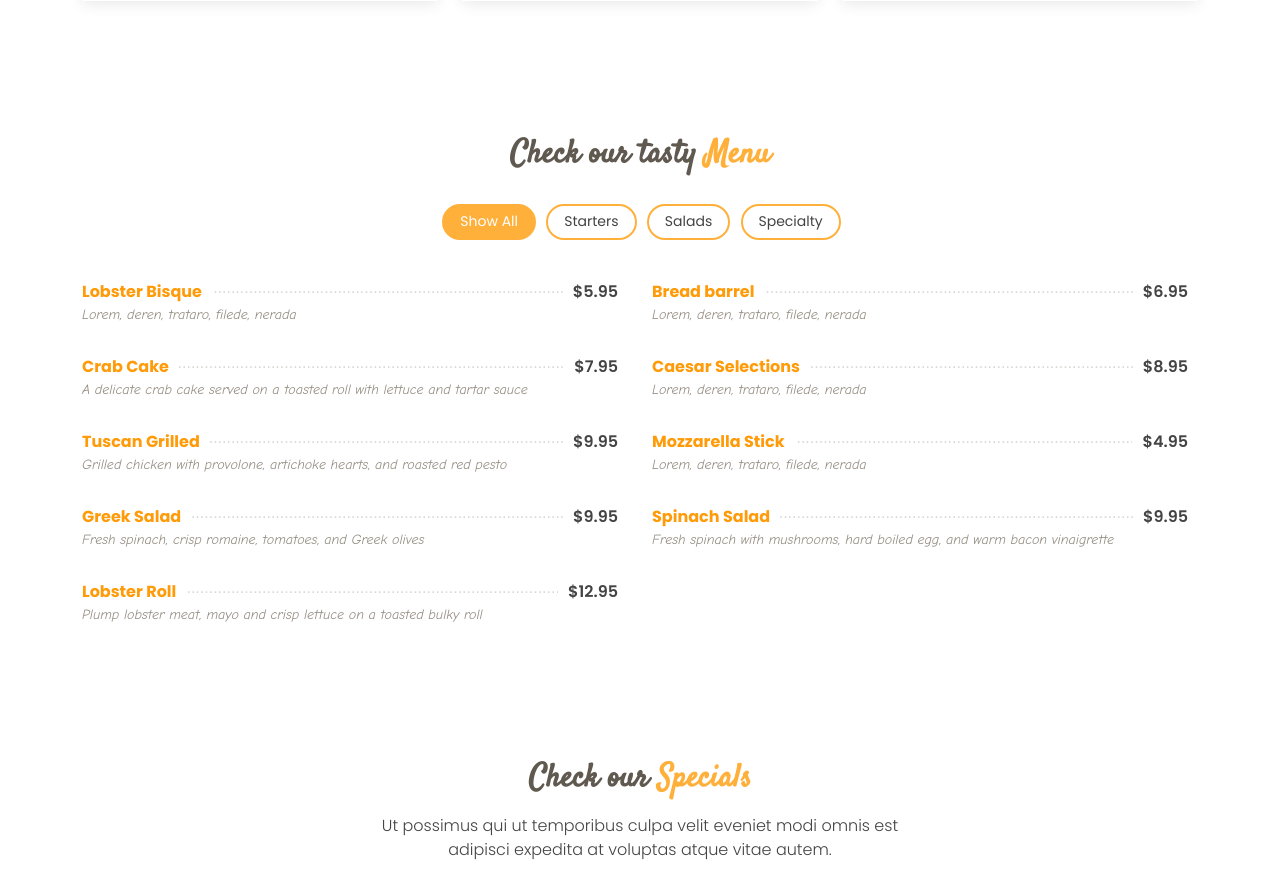
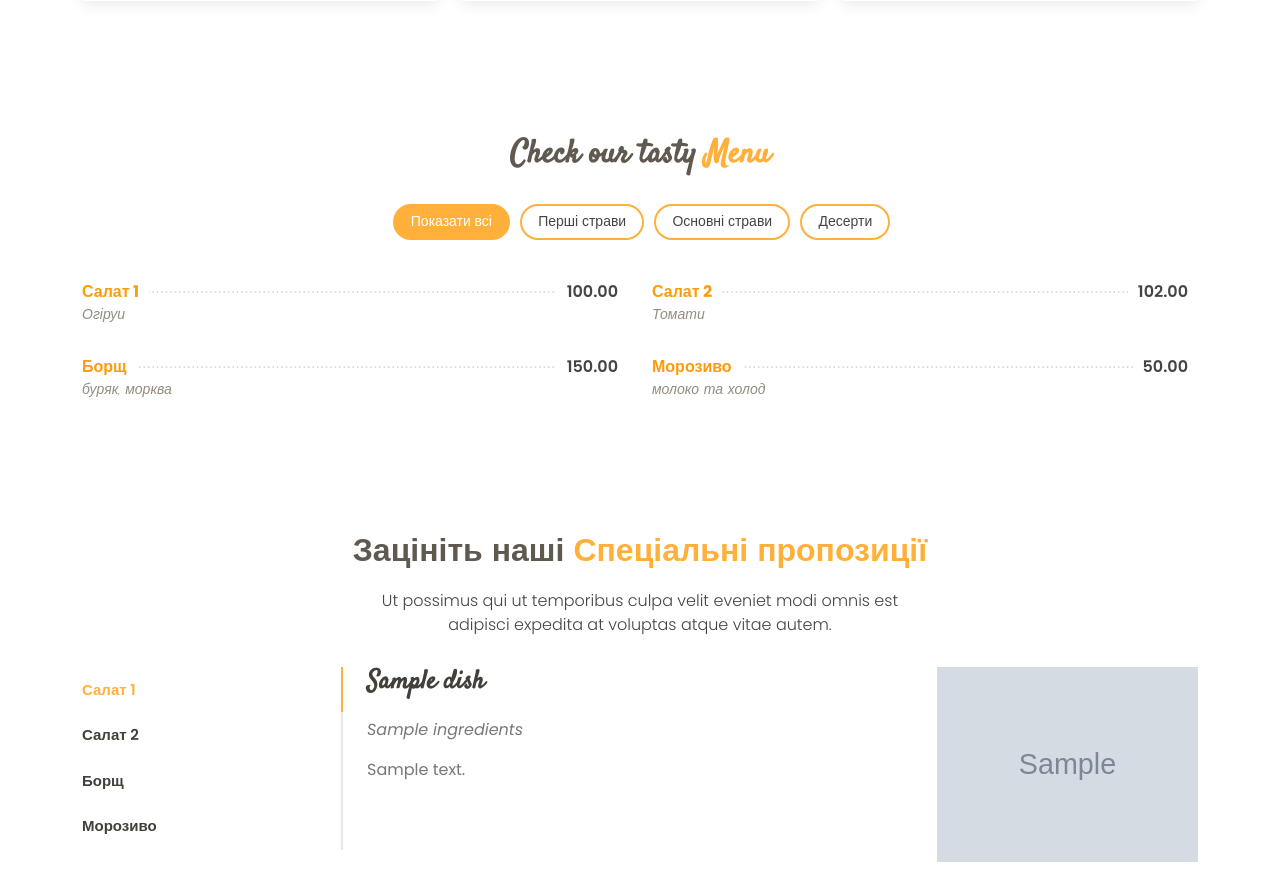
Before and after one commit to IvanBondarenkoIT/django_cafe, a Django app: template main_page/templates/main_page.html in a window 1280 px wide. Shown: the part 1894-2784 px from the top of the page. Run offline with Django 4.2, Linux system fonts and the light colour scheme; data comes from the database, SQL or seed files in the repository; both versions use the stored data as it was after the commit; the template is opened without the code that fills it: values that come from a table or form of the project are taken from there, most other values are stand-ins (such as "Sample title", 1, 10 or a date in 2020); grey boxes marked "Sample" are stand-in pictures; some libraries are stand-ins or nearby versions.

Commit message:
menu.html (done) spacials.html (done)

```diff
--- a/django_cafe/settings.py
+++ b/django_cafe/settings.py
@@ -126,6 +126,9 @@ STATICFILES_DIRS = (
     os.path.join(BASE_DIR, 'static'),
 )
 
+MEDIA_URL = '/media/'
+MEDIA_ROOT = os.path.join(BASE_DIR, 'media/')
+
 # Default primary key field type
 # https://docs.djangoproject.com/en/4.1/ref/settings/#default-auto-field
 
--- a/django_cafe/urls.py
+++ b/django_cafe/urls.py
@@ -15,8 +15,13 @@ Including another URLconf
 """
 from django.contrib import admin
 from django.urls import path, include
+from django.conf import settings
+from django.conf.urls.static import static
 
 urlpatterns = [
     path('admin/', admin.site.urls),
     path('', include('main_page.urls')),
 ]
+
+if settings.DEBUG:
+    urlpatterns += static(settings.MEDIA_URL, document_root=settings.MEDIA_ROOT)
--- a/main_page/templates/menu.html
+++ b/main_page/templates/menu.html
@@ -8,97 +8,25 @@
         <div class="row">
           <div class="col-lg-12 d-flex justify-content-center">
             <ul id="menu-flters">
-              <li data-filter="*" class="filter-active">Show All</li>
-              <li data-filter=".filter-starters">Starters</li>
-              <li data-filter=".filter-salads">Salads</li>
-              <li data-filter=".filter-specialty">Specialty</li>
+              <li data-filter="*" class="filter-active">Показати всі</li>
+              {% for category in categories %}
+                    <li data-filter=".cat{{ category.pk }}">{{ category.name }}</li>
+              {% endfor %}
             </ul>
           </div>
         </div>
 
         <div class="row menu-container">
-
-          <div class="col-lg-6 menu-item filter-starters">
+            {% for dish in dishes %}
+                <div class="col-lg-6 menu-item cat{{ dish.category.pk }}">
                     <div class="menu-content">
-              <a href="#">Lobster Bisque</a><span>$5.95</span>
+                        <a href="#">{{ dish.name }}</a><span>{{ dish.price }}</span>
                     </div>
                     <div class="menu-ingredients">
-              Lorem, deren, trataro, filede, nerada
+                        {{ dish.ingredients }}
                     </div>
                 </div>
-
-          <div class="col-lg-6 menu-item filter-specialty">
-            <div class="menu-content">
-              <a href="#">Bread barrel</a><span>$6.95</span>
-            </div>
-            <div class="menu-ingredients">
-              Lorem, deren, trataro, filede, nerada
-            </div>
-          </div>
-
-          <div class="col-lg-6 menu-item filter-starters">
-            <div class="menu-content">
-              <a href="#">Crab Cake</a><span>$7.95</span>
-            </div>
-            <div class="menu-ingredients">
-              A delicate crab cake served on a toasted roll with lettuce and tartar sauce
-            </div>
-          </div>
-
-          <div class="col-lg-6 menu-item filter-salads">
-            <div class="menu-content">
-              <a href="#">Caesar Selections</a><span>$8.95</span>
-            </div>
-            <div class="menu-ingredients">
-              Lorem, deren, trataro, filede, nerada
-            </div>
-          </div>
-
-          <div class="col-lg-6 menu-item filter-specialty">
-            <div class="menu-content">
-              <a href="#">Tuscan Grilled</a><span>$9.95</span>
-            </div>
-            <div class="menu-ingredients">
-              Grilled chicken with provolone, artichoke hearts, and roasted red pesto
-            </div>
-          </div>
-
-          <div class="col-lg-6 menu-item filter-starters">
-            <div class="menu-content">
-              <a href="#">Mozzarella Stick</a><span>$4.95</span>
-            </div>
-            <div class="menu-ingredients">
-              Lorem, deren, trataro, filede, nerada
-            </div>
-          </div>
-
-          <div class="col-lg-6 menu-item filter-salads">
-            <div class="menu-content">
-              <a href="#">Greek Salad</a><span>$9.95</span>
-            </div>
-            <div class="menu-ingredients">
-              Fresh spinach, crisp romaine, tomatoes, and Greek olives
-            </div>
-          </div>
-
-          <div class="col-lg-6 menu-item filter-salads">
-            <div class="menu-content">
-              <a href="#">Spinach Salad</a><span>$9.95</span>
-            </div>
-            <div class="menu-ingredients">
-              Fresh spinach with mushrooms, hard boiled egg, and warm bacon vinaigrette
-            </div>
-          </div>
-
-          <div class="col-lg-6 menu-item filter-specialty">
-            <div class="menu-content">
-              <a href="#">Lobster Roll</a><span>$12.95</span>
-            </div>
-            <div class="menu-ingredients">
-              Plump lobster meat, mayo and crisp lettuce on a toasted bulky roll
-            </div>
-          </div>
-
+            {% endfor %}
         </div>
 
       </div>
--- a/main_page/templates/specials.html
+++ b/main_page/templates/specials.html
@@ -2,92 +2,59 @@
       <div class="container">
 
         <div class="section-title">
-          <h2>Check our <span>Specials</span></h2>
+          <h2>Зацініть наші <span>Спеціальні пропозиції</span></h2>
           <p>Ut possimus qui ut temporibus culpa velit eveniet modi omnis est adipisci expedita at voluptas atque vitae autem.</p>
         </div>
 
         <div class="row">
           <div class="col-lg-3">
             <ul class="nav nav-tabs flex-column">
+                {% for dish in specials %}
+                    {% if forloop.first %}
                         <li class="nav-item">
-                <a class="nav-link active show" data-bs-toggle="tab" href="#tab-1">Modi sit est</a>
+                            <a class="nav-link active show" data-bs-toggle="tab" href="#tab-{{ dish.pk }}">{{ dish.name }}</a>
                         </li>
+                    {% else %}
                         <li class="nav-item">
-                <a class="nav-link" data-bs-toggle="tab" href="#tab-2">Unde praesentium sed</a>
+                            <a class="nav-link" data-bs-toggle="tab" href="#tab-{{ dish.pk }}">{{ dish.name }}</a>
                         </li>
-              <li class="nav-item">
-                <a class="nav-link" data-bs-toggle="tab" href="#tab-3">Pariatur explicabo vel</a>
-              </li>
-              <li class="nav-item">
-                <a class="nav-link" data-bs-toggle="tab" href="#tab-4">Nostrum qui quasi</a>
-              </li>
-              <li class="nav-item">
-                <a class="nav-link" data-bs-toggle="tab" href="#tab-5">Iusto ut expedita aut</a>
-              </li>
+                    {% endif %}
+
+                {% endfor %}
             </ul>
           </div>
           <div class="col-lg-9 mt-4 mt-lg-0">
             <div class="tab-content">
-              <div class="tab-pane active show" id="tab-1">
+                {% for dish in special %}
+                    {% if forloop.first %}
+                        <div class="tab-pane active show" id="tab-{{ dish.pk }}">
                             <div class="row">
                                 <div class="col-lg-8 details order-2 order-lg-1">
-                    <h3>Architecto ut aperiam autem id</h3>
-                    <p class="fst-italic">Qui laudantium consequatur laborum sit qui ad sapiente dila parde sonata raqer a videna mareta paulona marka</p>
-                    <p>Et nobis maiores eius. Voluptatibus ut enim blanditiis atque harum sint. Laborum eos ipsum ipsa odit magni. Incidunt hic ut molestiae aut qui. Est repellat minima eveniet eius et quis magni nihil. Consequatur dolorem quaerat quos qui similique accusamus nostrum rem vero</p>
+                                    <h3>{{ dish.name }}</h3>
+                                    <p class="fst-italic">{{ dish.ingredients }}</p>
+                                    <p>{{ dish.desc }}</p>
                                 </div>
                                 <div class="col-lg-4 text-center order-1 order-lg-2">
-                    <img src="assets/img/specials-1.jpg" alt="" class="img-fluid">
+                                    <img src={{ dish.photo.url }} alt="" class="img-fluid">
                                 </div>
                             </div>
                         </div>
-              <div class="tab-pane" id="tab-2">
+                    {% else %}
+                        <div class="tab-pane" id="tab-{{ dish.pk }}">
                             <div class="row">
                                 <div class="col-lg-8 details order-2 order-lg-1">
-                    <h3>Et blanditiis nemo veritatis excepturi</h3>
-                    <p class="fst-italic">Qui laudantium consequatur laborum sit qui ad sapiente dila parde sonata raqer a videna mareta paulona marka</p>
-                    <p>Ea ipsum voluptatem consequatur quis est. Illum error ullam omnis quia et reiciendis sunt sunt est. Non aliquid repellendus itaque accusamus eius et velit ipsa voluptates. Optio nesciunt eaque beatae accusamus lerode pakto madirna desera vafle de nideran pal</p>
+                                    <h3>{{ dish.name }}</h3>
+                                    <p class="fst-italic">{{ dish.ingredients }}</p>
+                                    <p>{{ dish.desc }}</p>
                                 </div>
                                 <div class="col-lg-4 text-center order-1 order-lg-2">
-                    <img src="assets/img/specials-2.jpg" alt="" class="img-fluid">
+                                    <img src={{ dish.photo.url }} alt="" class="img-fluid">
                                 </div>
                             </div>
                         </div>
-              <div class="tab-pane" id="tab-3">
-                <div class="row">
-                  <div class="col-lg-8 details order-2 order-lg-1">
-                    <h3>Impedit facilis occaecati odio neque aperiam sit</h3>
-                    <p class="fst-italic">Eos voluptatibus quo. Odio similique illum id quidem non enim fuga. Qui natus non sunt dicta dolor et. In asperiores velit quaerat perferendis aut</p>
-                    <p>Iure officiis odit rerum. Harum sequi eum illum corrupti culpa veritatis quisquam. Neque necessitatibus illo rerum eum ut. Commodi ipsam minima molestiae sed laboriosam a iste odio. Earum odit nesciunt fugiat sit ullam. Soluta et harum voluptatem optio quae</p>
-                  </div>
-                  <div class="col-lg-4 text-center order-1 order-lg-2">
-                    <img src="assets/img/specials-3.jpg" alt="" class="img-fluid">
-                  </div>
-                </div>
-              </div>
-              <div class="tab-pane" id="tab-4">
-                <div class="row">
-                  <div class="col-lg-8 details order-2 order-lg-1">
-                    <h3>Fuga dolores inventore laboriosam ut est accusamus laboriosam dolore</h3>
-                    <p class="fst-italic">Totam aperiam accusamus. Repellat consequuntur iure voluptas iure porro quis delectus</p>
-                    <p>Eaque consequuntur consequuntur libero expedita in voluptas. Nostrum ipsam necessitatibus aliquam fugiat debitis quis velit. Eum ex maxime error in consequatur corporis atque. Eligendi asperiores sed qui veritatis aperiam quia a laborum inventore</p>
-                  </div>
-                  <div class="col-lg-4 text-center order-1 order-lg-2">
-                    <img src="assets/img/specials-4.jpg" alt="" class="img-fluid">
-                  </div>
-                </div>
-              </div>
-              <div class="tab-pane" id="tab-5">
-                <div class="row">
-                  <div class="col-lg-8 details order-2 order-lg-1">
-                    <h3>Est eveniet ipsam sindera pad rone matrelat sando reda</h3>
-                    <p class="fst-italic">Omnis blanditiis saepe eos autem qui sunt debitis porro quia.</p>
-                    <p>Exercitationem nostrum omnis. Ut reiciendis repudiandae minus. Omnis recusandae ut non quam ut quod eius qui. Ipsum quia odit vero atque qui quibusdam amet. Occaecati sed est sint aut vitae molestiae voluptate vel</p>
-                  </div>
-                  <div class="col-lg-4 text-center order-1 order-lg-2">
-                    <img src="assets/img/specials-5.jpg" alt="" class="img-fluid">
-                  </div>
-                </div>
-              </div>
+                    {% endif %}
+                {% endfor %}
+
             </div>
           </div>
         </div>
```
Also changed, not shown: main_page/views.py (+12 -1 lines), db.sqlite3, media/images/dishes/1ba49635-c660-44ab-a789-29719bd91a00.jpg (renamed from images/dishes/1ba49635-c660-44ab-a789-29719bd91a00.jpg), media/images/dishes/53591229-97ef-41ea-80e2-fae9f997da0c.jpg (renamed from images/dishes/53591229-97ef-41ea-80e2-fae9f997da0c.jpg), media/images/dishes/5dc6ced6-cc17-4ec0-be5e-0ccfa281101e.jpg (renamed from images/dishes/5dc6ced6-cc17-4ec0-be5e-0ccfa281101e.jpg), media/images/dishes/61fc5878-f741-4387-b7c7-a80159c640cc.jpg (renamed from images/dishes/61fc5878-f741-4387-b7c7-a80159c640cc.jpg), media/images/dishes/64a07699-7000-44b7-81d0-979afa320a6e.jpg (renamed from images/dishes/64a07699-7000-44b7-81d0-979afa320a6e.jpg), media/images/dishes/9bf6a1d9-3a21-496e-ba29-2f3d205fb8d7.jpg (renamed from images/dishes/9bf6a1d9-3a21-496e-ba29-2f3d205fb8d7.jpg), media/images/dishes/9d320b40-1bc3-4842-b7b5-77fc2b4fab24.jpg (added). Lines whose indentation alone changed are shown as unchanged.
